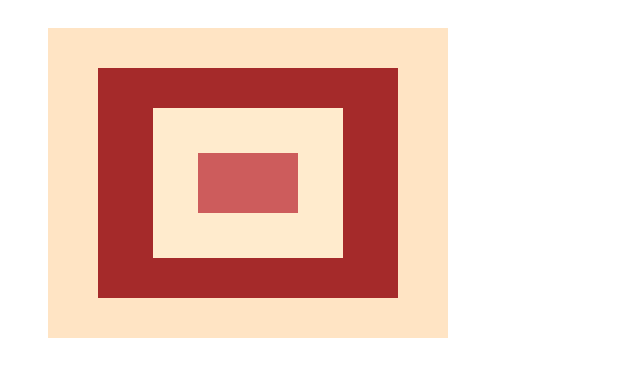
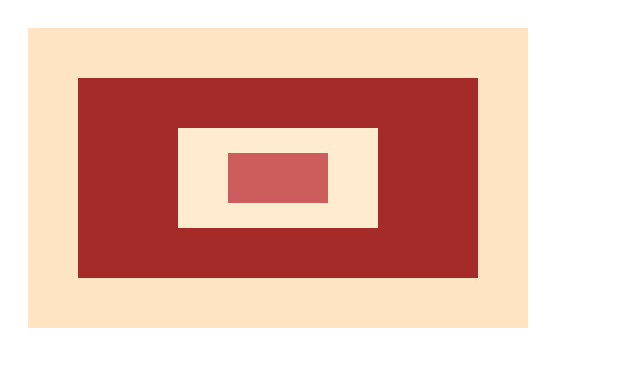
Before and after one commit to ajitha2813/Task-3-HTML-CSS, a plain HTML site: page index.html in a window 1280 px wide. Shown: the whole page, without its empty margins (0-640 px from the left). Drawn offline with Linux system fonts and the light colour scheme.

Commit message:
another approach using position

```diff
--- a/index.css
+++ b/index.css
@@ -1,21 +1,33 @@
 .box1{
     display: inline-block;
     background-color: bisque;
-    margin:20px 40px  20px 40px;
-    padding: 25px 30px;
+    /* margin:20px 40px  20px 40px; */
+    margin-left :20px;
+    margin-top: 20px;
+    padding: 150px 250px;
+    position: relative;
 }
 .box2{
     background-color: brown;
-    margin:15px 20px 15px 20px;
-    padding:30px 40px;
+    /* margin:15px 20px 15px 20px; */
+    position: absolute;
+    top: 50px;
+    left: 50px;
+    padding:100px 200px;
 }
 .box3{
      background-color: blanchedalmond;
-     margin:10px 15px 10px 15px;
-     padding:25px 30px;
+     /* margin:10px 15px 10px 15px; */
+     position: absolute;
+     padding:50px 100px;
+     top:50px;
+     left:100px;
 }
 .box4{
     background-color: indianred;
-    margin:20px 15px 20px 15px;
-    padding: 30px 50px;
+    /* margin:20px 15px 20px 15px; */
+    position: absolute;
+    padding: 25px 50px;
+    top:25px;
+    left:50px;
 }
```
